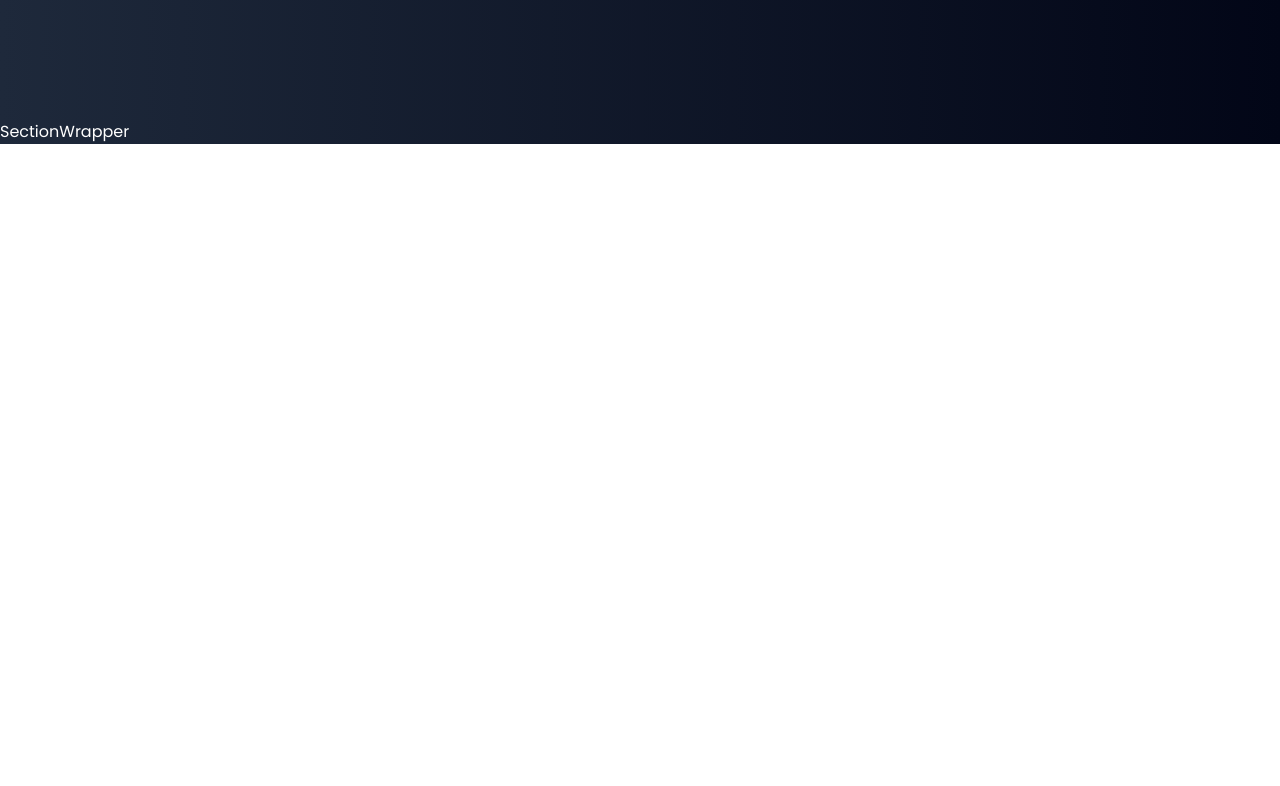
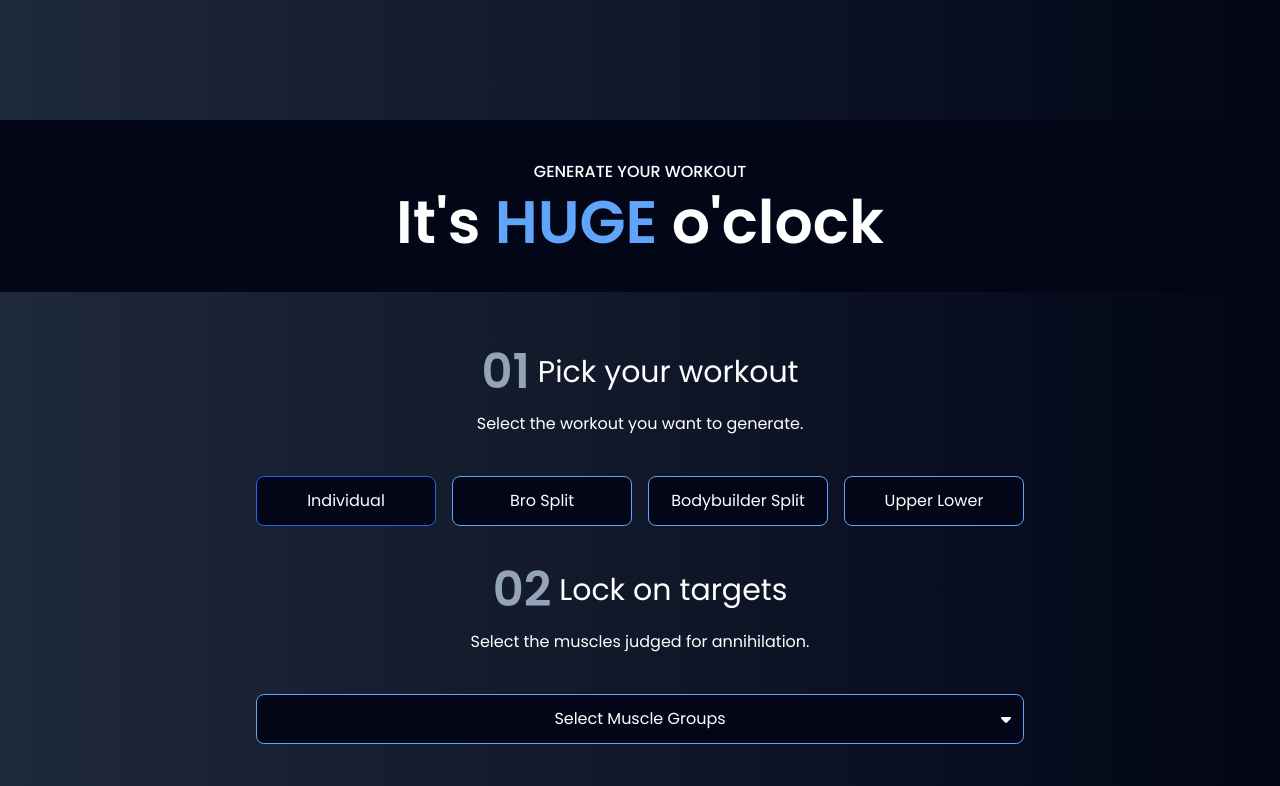
Before and after one commit to Vonglory176/Gym-App, a React (Vite) app: page / in a window 1280 px wide. Shown: the part 680-1466 px from the top of the page. Before the commit the page ends 824 px from the top, so only its background shows below. Built offline with nearby package versions, Linux system fonts and the light colour scheme.

Commit message:
Finished section code

```diff
--- a/src/components/SectionWrapper.tsx
+++ b/src/components/SectionWrapper.tsx
@@ -1,8 +1,26 @@
 import React from 'react'
+import { SectionWrapperProps } from '../utils/types'
 
-const SectionWrapper = ({ children }: { children: React.ReactNode }) => {
+// interface SectionWrapperProps {
+//   children: React.ReactNode;
+//   header: string;
+//   title: string[];
+// }
+
+// const SectionWrapper = ({ children }: { children: React.ReactNode }) => {
+const SectionWrapper: React.FC<SectionWrapperProps> = ({ children, header, title, id }) => {
+
   return (
-    <div>SectionWrapper</div>
+    <section className='min-h-screen flex flex-col gap-10' id={id}>
+      <div className="bg-slate-950 py-10 flex flex-col gap-2 justify-center items-center p-4">
+        <p className='uppercase font-medium'>{header}</p>
+        <h2 className='font-semibold text-3xl sm:text-4xl md:text-5xl lg:text-6xl'>{title[0]} <span className='uppercase text-blue-400'>{title[1]}</span> {title[2]}</h2>
+      </div>
+
+      <div className='max-w-[800px] w-full flex flex-col mx-auto gap-10 p-4'>
+        {children}
+      </div>
+    </section>
   )
 }
 
```
